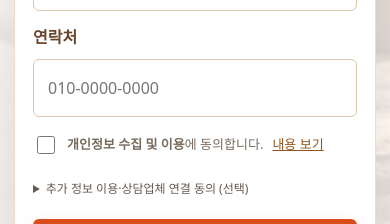
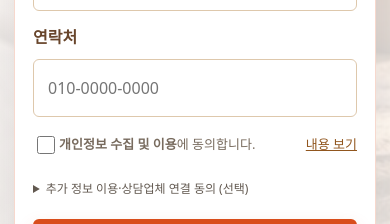
Before and after one commit to KIMGEUNHYUNG0103/KIMGEUNHYUNG0103.github.io, a website: page index.html in a window 390 px wide. Shown: the part 1060-1284 px from the top of the page. Drawn offline with Linux system fonts and the light colour scheme.

Commit message:
Keep mobile consent link on one line

```diff
--- a/assets/styles.css
+++ b/assets/styles.css
@@ -920,3 +920,7 @@ button, a { -webkit-tap-highlight-color: transparent; }
  .story-track { animation: none !important; transform: none !important; }
  .story-marquee { overflow-x: auto; }
 }
+
+.consent { display: grid; grid-template-columns: 18px minmax(0, 1fr) auto; column-gap: 8px; line-height: 1.6; }
+.consent label { min-width: 0; word-break: keep-all; }
+.consent button { white-space: nowrap; }
```
